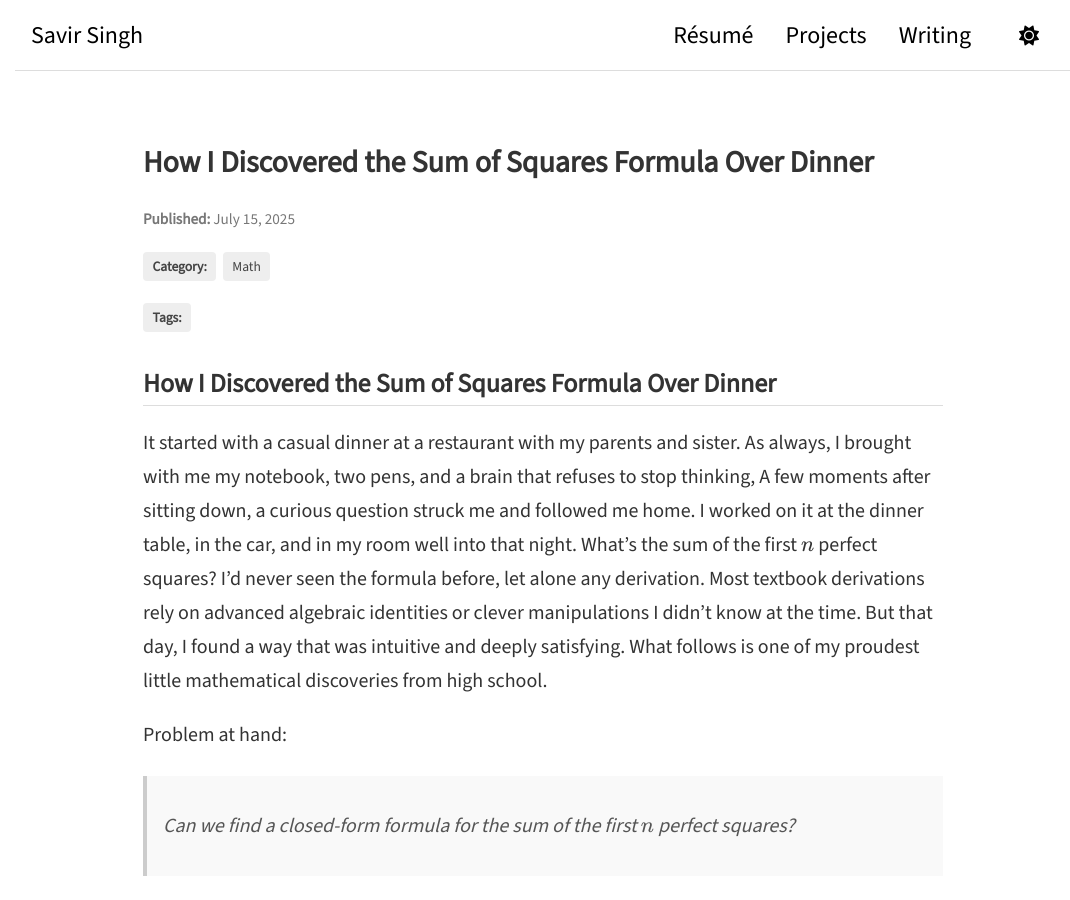
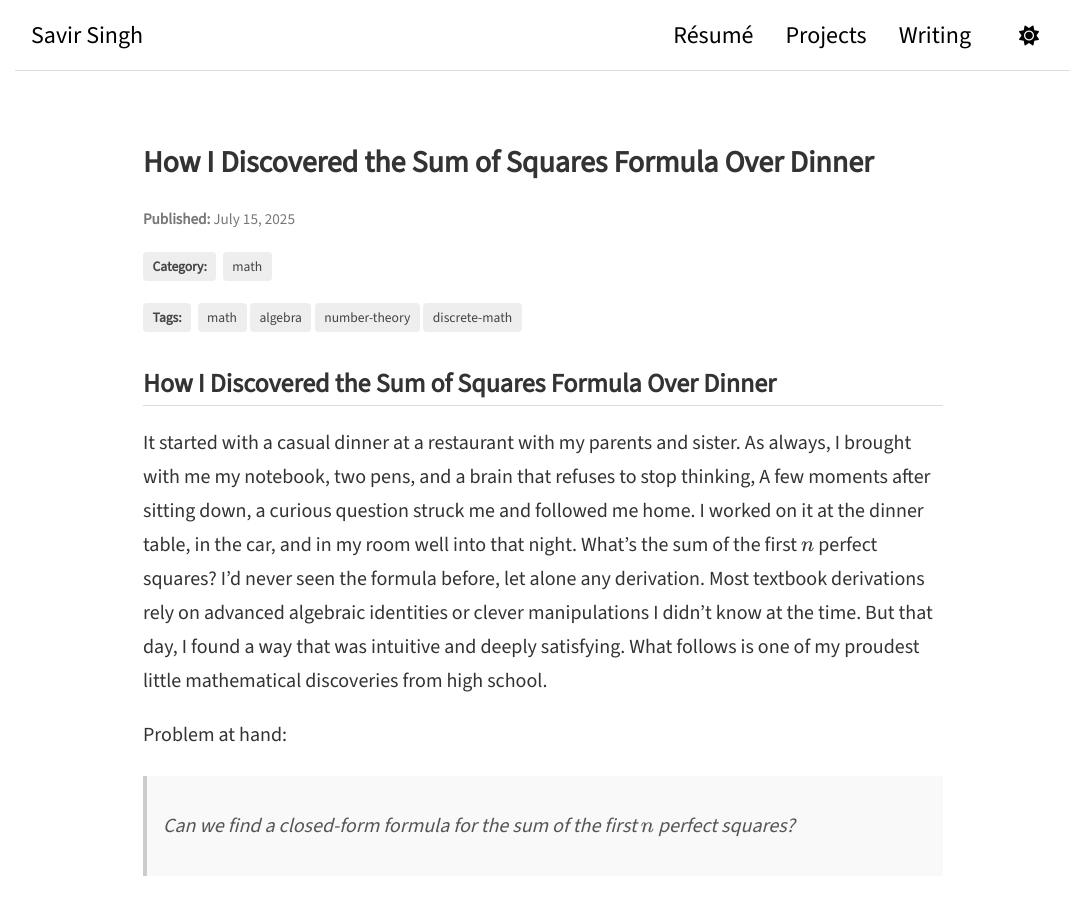
Before and after one commit to savirsingh/savirsingh.github.io, a Jekyll site: the page built from _posts/2025-07-15-squares-sum-discovery.md, in a window 1280 px wide and 900 px high. Shown: the whole window, without its empty margins (97-1167 px from the left). Built offline with Jekyll 4.4.1, drawn with Linux system fonts in a browser that asks for light colours; formulas are drawn with MathJax 3.

Commit message:
Update 2025-07-15-squares-sum-discovery.md

```diff
--- a/_posts/2025-07-15-squares-sum-discovery.md
+++ b/_posts/2025-07-15-squares-sum-discovery.md
@@ -2,7 +2,8 @@
 layout: post
 title:  "How I Discovered the Sum of Squares Formula Over Dinner"
 date:   2025-07-15 11:32:15 -0400
-categories: Math
+categories: math
+tags: [math, algebra, number-theory, discrete-math]
 ---
 
 {% include mathjax.html %}
@@ -27,6 +28,7 @@ $$1^2+2^2+3^2=1+4+9=(1)+(1+3)+(1+3+5)$$
 We note that the number $1$ appears in the sum three times, $3$ appears twice, and $5$ appears only once. The pattern is obvious here because each perfect square is simply the previous perfect square plus the next odd natural number.
 
 Thus, we deduce that:
+
 $$\begin{align*}\sum_{i=1}^{N} i^2 = \sum_{i=1}^{N} (2i - 1)(N + 1 - i	)\\\implies \sum_{i=1}^{N} i^2 = \left( \sum_{i=1}^{N} (2i - 1) \right) N - \sum_{i=1}^{N-1} i(2i + 1)\end{align*}
 $$
 
```
